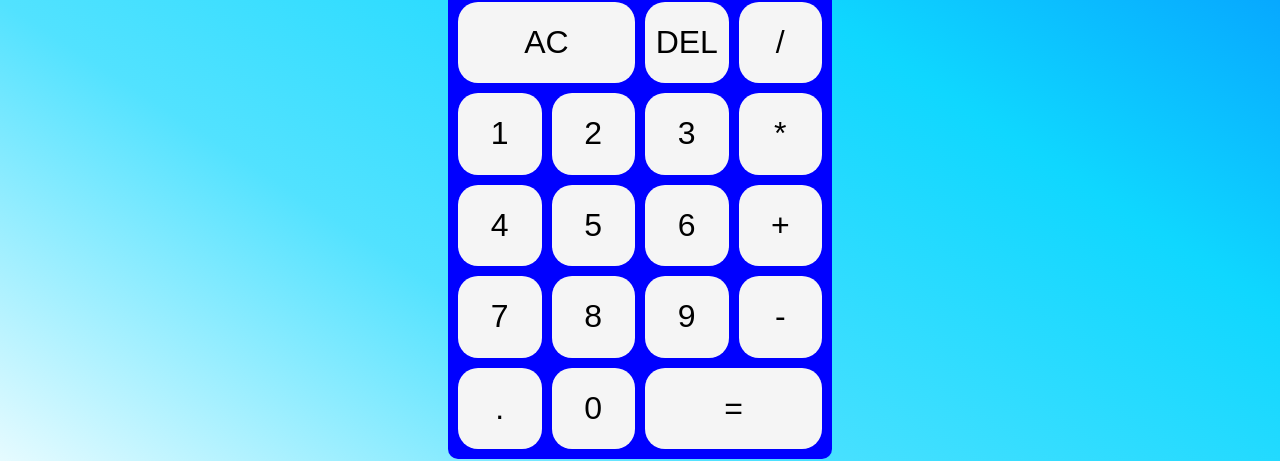
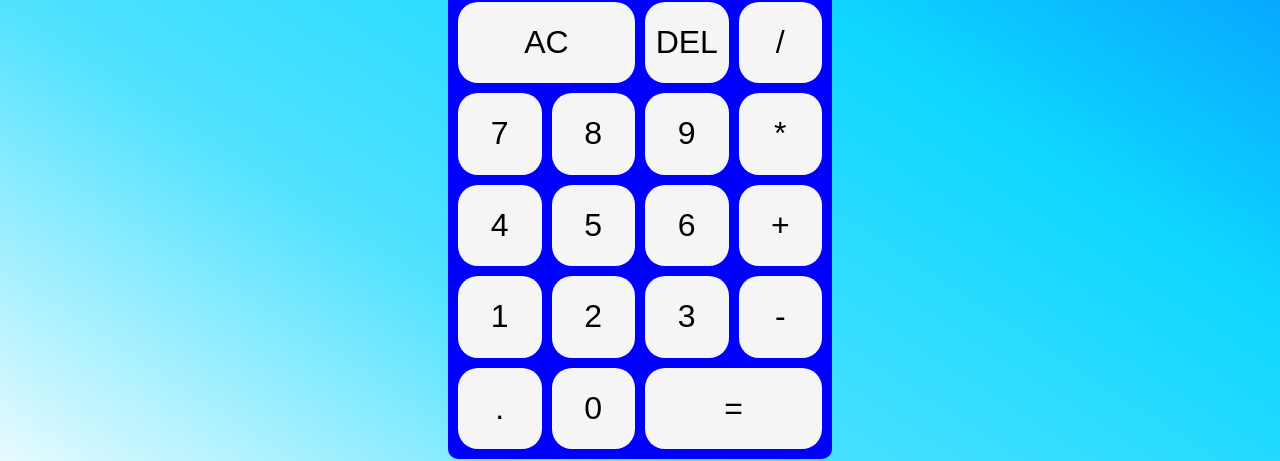
Before and after one commit to koloso-s/calculator-react, a React (Vite) app in the folder calculator-project/: page / in a window 1280 px wide. Shown: the part 261-722 px from the top of the page. Built offline with nearby package versions, Linux system fonts and the light colour scheme.

Commit message:
change the place of digits and add a delete function

```diff
--- a/calculator-project/src/App.jsx
+++ b/calculator-project/src/App.jsx
@@ -1,4 +1,4 @@
-import { useReducer } from 'react';
+import { startTransition, useReducer } from 'react';
 import DigitButton from "./DigitButton";
 import OperationButton from './OperationButton';
 import "./style.css"
@@ -7,7 +7,8 @@ export const actions ={
   add_digit:"add-digit",
   operation:"operation",
   clear:"clear",
-  result:"result"
+  result:"result",
+  delete:"delete"
 }
 
 function reducer(state, {type,payload}) {
@@ -74,6 +75,13 @@ function reducer(state, {type,payload}) {
         operation: null,
         currrentOperand: null
       }
+    case actions.delete:
+      if(state.currrentOperand != null){
+        return{
+          ...state,
+          currrentOperand: deleteFunction(state)
+        }
+      }
   }
 }
 
@@ -123,6 +131,11 @@ function calculationEmptyCurrent({previousOperand,previousDigit,previousOperatio
   return result.toString();
 }
 
+function deleteFunction({currrentOperand}){
+  const curr = currrentOperand;
+  return curr.substring(0, curr.length - 1);
+
+}
 function App() {
   const [{currrentOperand,previousOperand,operation,previousOperation,previousDigit}, dispatch] = useReducer(reducer, {});
   return (
@@ -136,19 +149,19 @@ function App() {
           </div>
         </div>
       <button className="AC" onClick={()=>dispatch({type:actions.clear})}>AC</button>
-      <button>DEL</button>
+      <button onClick={()=>dispatch({type:actions.delete})}>DEL</button>
       <OperationButton operation='/' dispatch={dispatch}/>
-      <DigitButton digit="1" dispatch={dispatch}/>
-      <DigitButton digit="2" dispatch={dispatch}/>
-      <DigitButton digit="3" dispatch={dispatch}/>
+      <DigitButton digit="7" dispatch={dispatch}/>
+      <DigitButton digit="8" dispatch={dispatch}/>
+      <DigitButton digit="9" dispatch={dispatch}/>
       <OperationButton operation='*' dispatch={dispatch}/>
       <DigitButton digit="4" dispatch={dispatch}/>
       <DigitButton digit="5" dispatch={dispatch}/>
       <DigitButton digit="6" dispatch={dispatch}/>
       <OperationButton operation='+' dispatch={dispatch}/>
-      <DigitButton digit="7" dispatch={dispatch}/>
-      <DigitButton digit="8" dispatch={dispatch}/>
-      <DigitButton digit="9" dispatch={dispatch}/>
+      <DigitButton digit="1" dispatch={dispatch}/>
+      <DigitButton digit="2" dispatch={dispatch}/>
+      <DigitButton digit="3" dispatch={dispatch}/>
       <OperationButton operation='-' dispatch={dispatch}/>
       <DigitButton digit="." dispatch={dispatch}/>
       <DigitButton digit="0" dispatch={dispatch}/>
```
